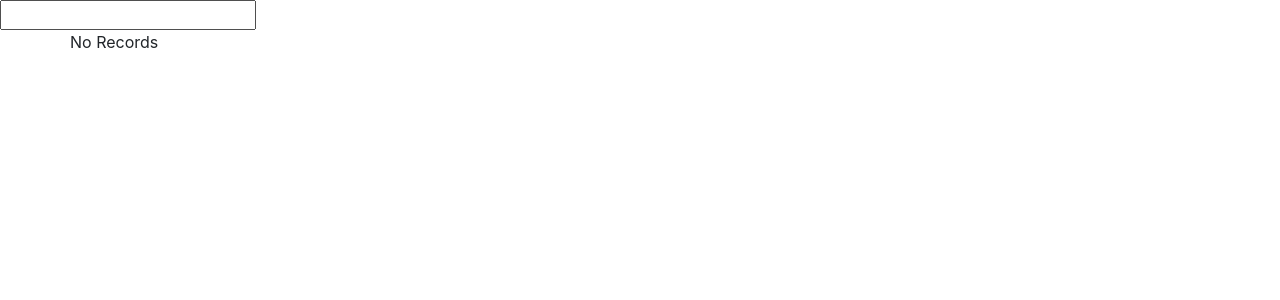
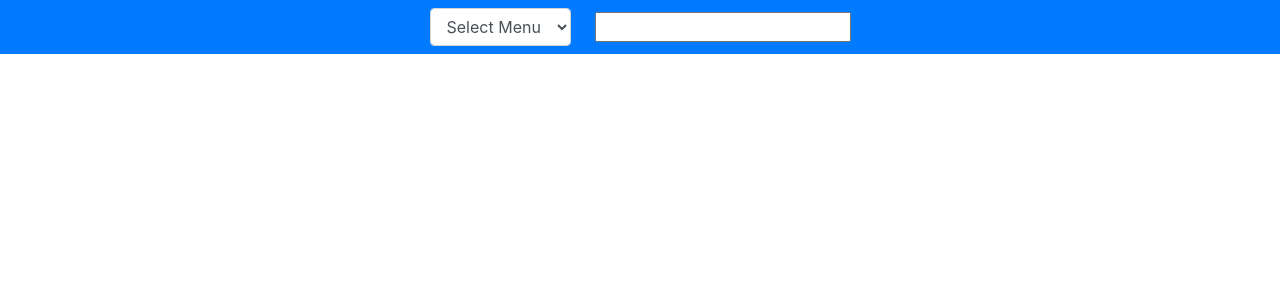
Before and after one commit to aparnapatil01/GithubManager, an Angular app: page / in a window 1280 px wide. Shown: the top 300 px of the page. Built offline with nearby package versions, Linux system fonts and the light colour scheme.

Commit message:
Implemented functionality of collapse button, modified UI

```diff
--- a/src/app/app.component.css
+++ b/src/app/app.component.css
@@ -0,0 +1,27 @@
+.card-image {
+    width: 100px;
+    height: 100px;
+    border-radius: 50%
+}
+
+.m-20 {
+    margin: 20px;
+}
+.w-40 {
+    width: 40rem;
+}
+td {
+    max-width: 200px;
+    overflow: overflow-visible;
+    word-wrap: break-word;
+    text-align: center;
+}
+
+.navbar-collapse {
+    justify-content: center;
+}
+
+.repoDetailBtn {
+    border: 1px solid blue;
+    color: blue;
+}
--- a/src/app/app.component.html
+++ b/src/app/app.component.html
@@ -1,20 +1,66 @@
 <main>
-    <gh-filter-textbox (changed)="filterChanged($event)"></gh-filter-textbox>
+    <nav class="navbar navbar-expand-lg navbar-dark bg-primary">
+        <div class="collapse navbar-collapse" id="navbarText">
+                <div class="form-group mb-0 mr-4">
+            <select class="form-control" (change)="orderBy($event.target.value)">
+                <option selected>Select Menu</option>
+                <option value="name|-1">Name (A-Z)</option>
+                <option value="name|1">Name (Z-A)</option>
+                <option value="score|1">Score &#8593;</option>
+                <option value="score|-1">Score &darr;</option>
+            </select>
+            </div>
+            <gh-filter-textbox (changed)="filterChanged($event)"></gh-filter-textbox>
+        </div>
+    </nav>
 
-    <div class="container">
-        <div class="row card-container">
-            <div class="col-sm-6 col-md-4 col-lg-3" *ngFor="let user of gitHubUsers">
-                <div class="card">
-                    <div class="card-body">
-                        <img src="" alt="">
-                        <p>{{user.name}}</p>
+    <div class="d-flex justify-content-center mt-4">
+        <div class="row">
+            <div class="col-md-12">
+                <div class="text-center" *ngIf="status">
+                    <div class="spinner-border" role="status">
+                        <span class="sr-only">Loading...</span>
                     </div>
                 </div>
-            </div>
-            <div *ngIf="!gitHubUsers.length">
-                No Records
+                <span *ngIf="usersList.length"><b>Total Results: </b>{{usersList.length}}</span>
+                <div class="card w-40 mb-3" *ngFor="let user of gitHubUsers; index as i">
+                    <div class="card-body">
+                        <div class="row">
+                            <div class="col-md-3">
+                                <img src="{{user.avatar_url}}" class="card-image" />
+                            </div>
+                            <div class="col-md-9">
+                                <div class="card-body-content">
+                                    <h5>{{user.name}}</h5>
+                                    <p class="mb-0">Profile URL: {{user.html_url}}</p>
+                                    <p class="mb-0">Score: {{user.score}}</p>
+                                    <p class="mb-0">Followers: {{user.followers}}</p>
+                                    <p class="mb-0 float-left">Following: {{user.following}}</p>
+                                    <a class="btn repoDetailBtn float-right" data-toggle="collapse"
+                                        (click)="getUserRepos(user.url, $event)" href="#repositories{{i}}"
+                                        aria-expanded="false">{{detailCollapseBtnText}}</a>
+                                </div>
+                            </div>
+                        </div>
+                    </div>
+                    <div class="collapse" id="repositories{{i}}">
+                        <table class="table table-striped">
+                            <tbody *ngFor="let repo of userRepositories">
+                                <tr>
+                                    <td>Repository URL: </td>
+                                    <td>{{repo.html_url}}</td>
+                                </tr>
+                                <tr>
+                                    <td>Stars: </td>
+                                    <td>{{repo.stargazers_count}}</td>
+                                </tr>
+                            </tbody>
+                        </table>
+                    </div>
+                </div>
+                <gh-pagination [totalItems]="totalRecords" [pageSize]="pageSize" (pageChanged)="pageChanged($event)">
+                    </gh-pagination>
             </div>
         </div>
     </div>
-    <gh-pagination [totalItems]="totalRecords" [pageSize]="pageSize" (pageChanged)="pageChanged($event)"></gh-pagination>
 </main>
--- a/src/app/app.component.ts
+++ b/src/app/app.component.ts
@@ -3,6 +3,7 @@ import { forkJoin, of } from 'rxjs';
 import { mergeMap } from 'rxjs/operators';
 
 import { DataService } from '../app/core/services/data.service';
+import { SorterService } from '../app/core/services/sorter.service';
 import { IGHUser } from './shared/interfaces';
 
 @Component({
@@ -14,21 +15,29 @@ export class AppComponent implements OnInit {
   pageSize = 5;
   gitHubUsers: any[] = [];
   totalRecords = 0;
-  searchResults: any[] = [];
   usersList: any[] = [];
+  userRepositories: any[] = [];
+  status: boolean = false;
+  detailCollapseBtnText: string = "Details";
 
-  constructor(private dataService: DataService) {}
+  constructor(private dataService: DataService, private sorterService: SorterService) {}
 
-  userDetailPromise = obj => this.dataService.getUser(obj.url);
+  userDetailPromise = obj => this.dataService.getUser(obj.url, obj.score);
 
   filterChanged(input: string) {
+    this.status = true;
     this.usersList = [];
     this.gitHubUsers = [];
     this.totalRecords = 0;
-    if(!input.trim().length) return;
+
+    if(!input.trim().length) {
+      this.status = false;
+      return;
+    };
 
     this.dataService.searchUsers(input).subscribe((data: IGHUser[])=> {
-      if(!data.length) return;
+      this.status = false;
+      if(!data.length) {return};
       of(data).pipe(mergeMap(q => forkJoin(...q.map(this.userDetailPromise))))
         .subscribe(usersDetail => {
           this.usersList = usersDetail;
@@ -43,12 +52,27 @@ export class AppComponent implements OnInit {
   }
 
   getPagedGitHubUsers(page: number) {
-    // if no page, start skipVal from zero
     const skipVal = (page-1) * this.pageSize;
     const topVal = skipVal + this.pageSize;
     this.gitHubUsers = this.usersList.slice(skipVal, topVal);
   }
 
+  getUserRepos(url: string, event) {
+    this.userRepositories = [];
+    event.target.textContent = event.target.textContent.toLocaleLowerCase() == "details" ? "Collapse" : "Details";
+
+    this.dataService.getUserRepos(url).subscribe(res => {
+      this.userRepositories.push(...res);
+    });
+  }
+
+  orderBy(val) {
+    const [prop, direction] = val.split('|');
+    if(!this.usersList.length) {return};
+    this.usersList = this.sorterService.sortBy(prop, +direction, this.usersList);
+    this.getPagedGitHubUsers(1);
+  }
+
   ngOnInit() {
   }
 }
```
